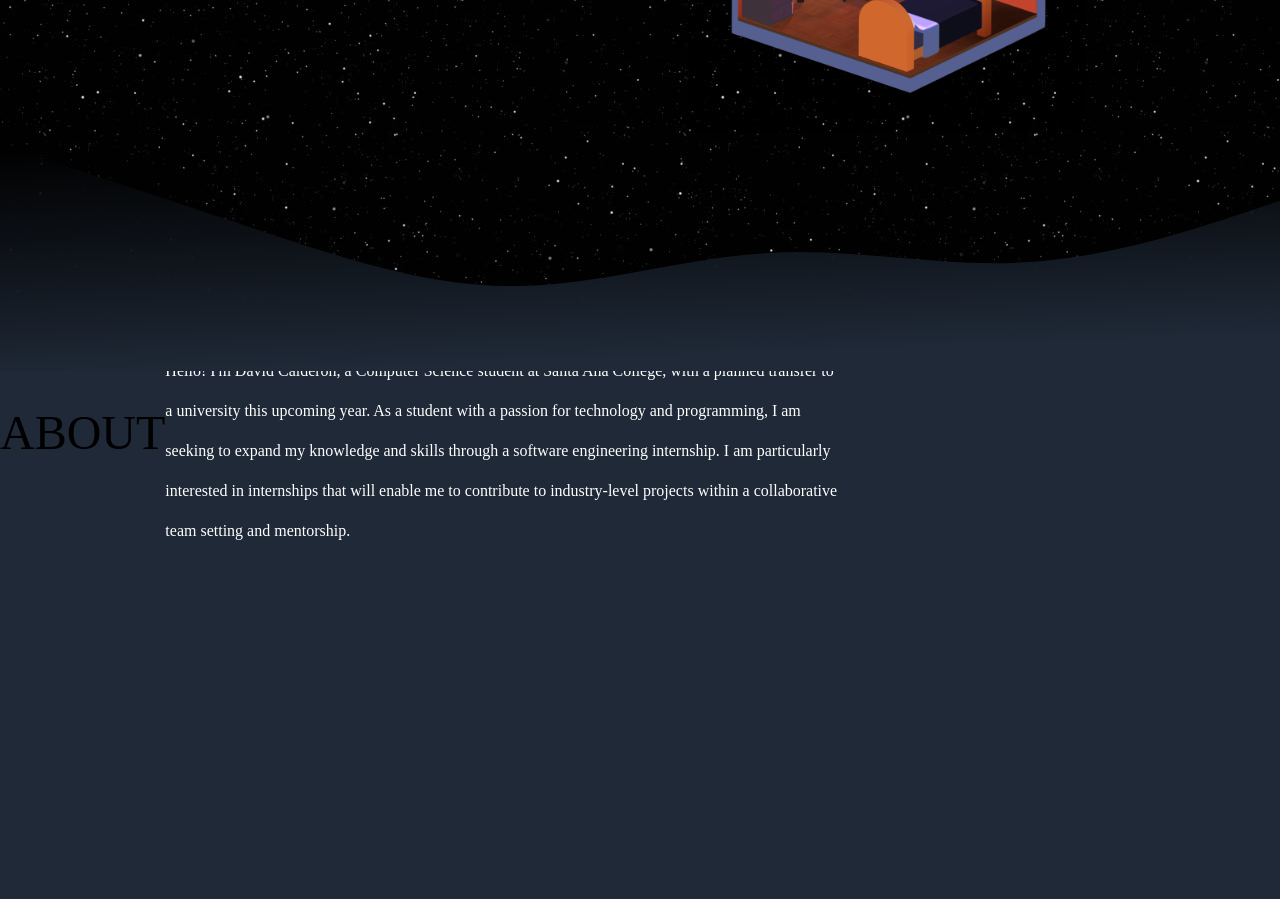
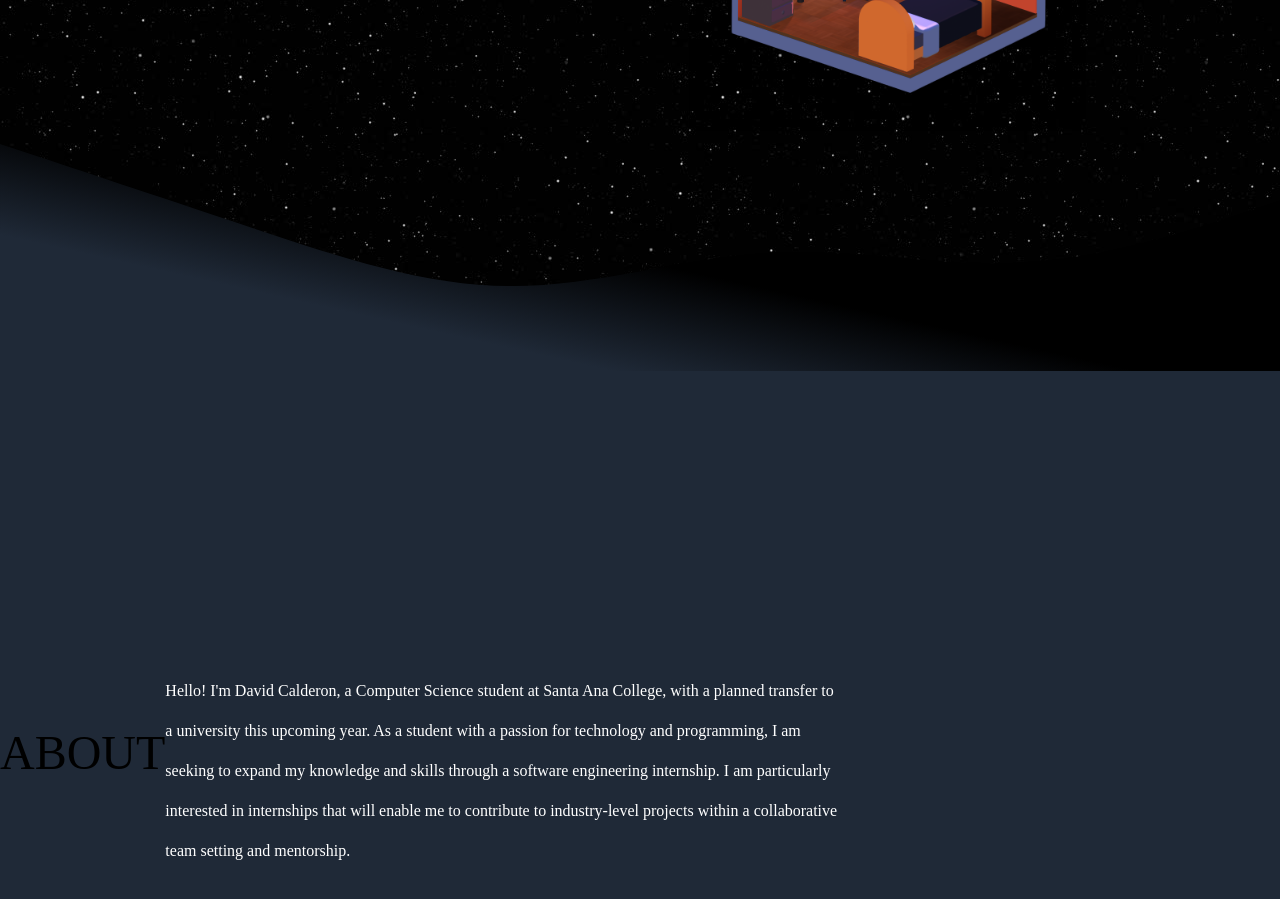
Before and after one commit to Davidc45/website-portfolio, a website: page public/index.html in a window 1280 px wide. Shown: the part 449-1348 px from the top of the page. Drawn offline with Linux system fonts and the light colour scheme; a web font is replaced by a local one.

Commit message:
testing out from the terminal

```diff
--- a/public/index.html
+++ b/public/index.html
@@ -56,8 +56,8 @@
     <svg xmlns="http://www.w3.org/2000/svg" viewBox="0 0 1440 320"
         style="position: absolute; top: 67%; width: 100%; z-index: 1;">
         <defs>
-            <linearGradient id="gradient" x1="0%" y1="0%" x2="20%" y2="100%">
-                <stop offset="0%" style="stop-color:black;stop-opacity:0.90" />
+            <linearGradient id="gradient" x1="90%" y1="50%" x2="40%" y2="90%">
+                <stop offset="50%" style="stop-color:black;stop-opacity:1" />
                 <stop offset="100%" style="stop-color:#1f2937;stop-opacity:1" />
             </linearGradient>
         </defs>
@@ -67,7 +67,7 @@
     </svg>
 
     <div id="about" class="min-h-screen bg-fixed bg-cover bg-gray-800">
-        <div class="flex items-center ">
+        <div class="flex items-center pt-80">
             <h1 class="uppercase text-5xl mb-9 font-body">about</h1>
             <div class="text-white font-body">
                 <p class="max-w-2xl leading-10">Hello! I'm David Calderon, a Computer Science student at Santa Ana
```
Also changed, not shown: public/images/layered-waves-haikei.png (added), public/output.css.
